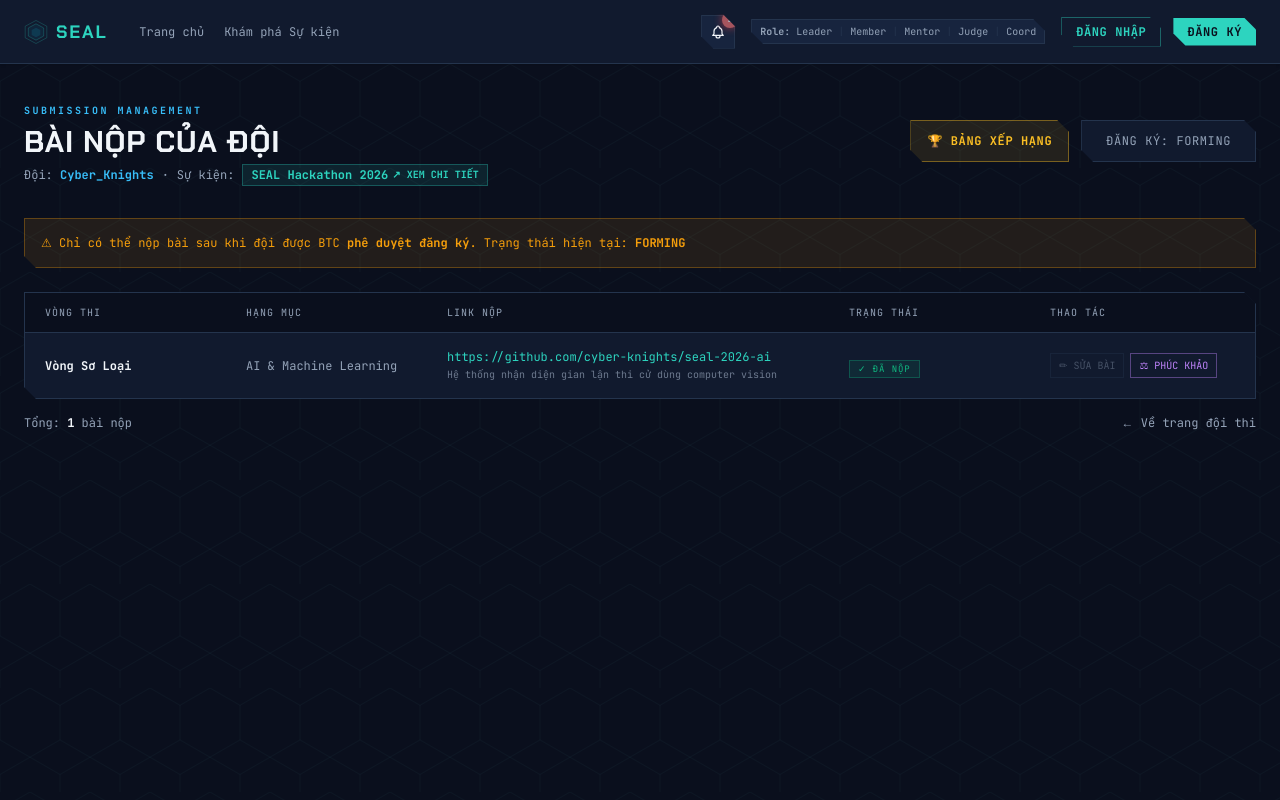
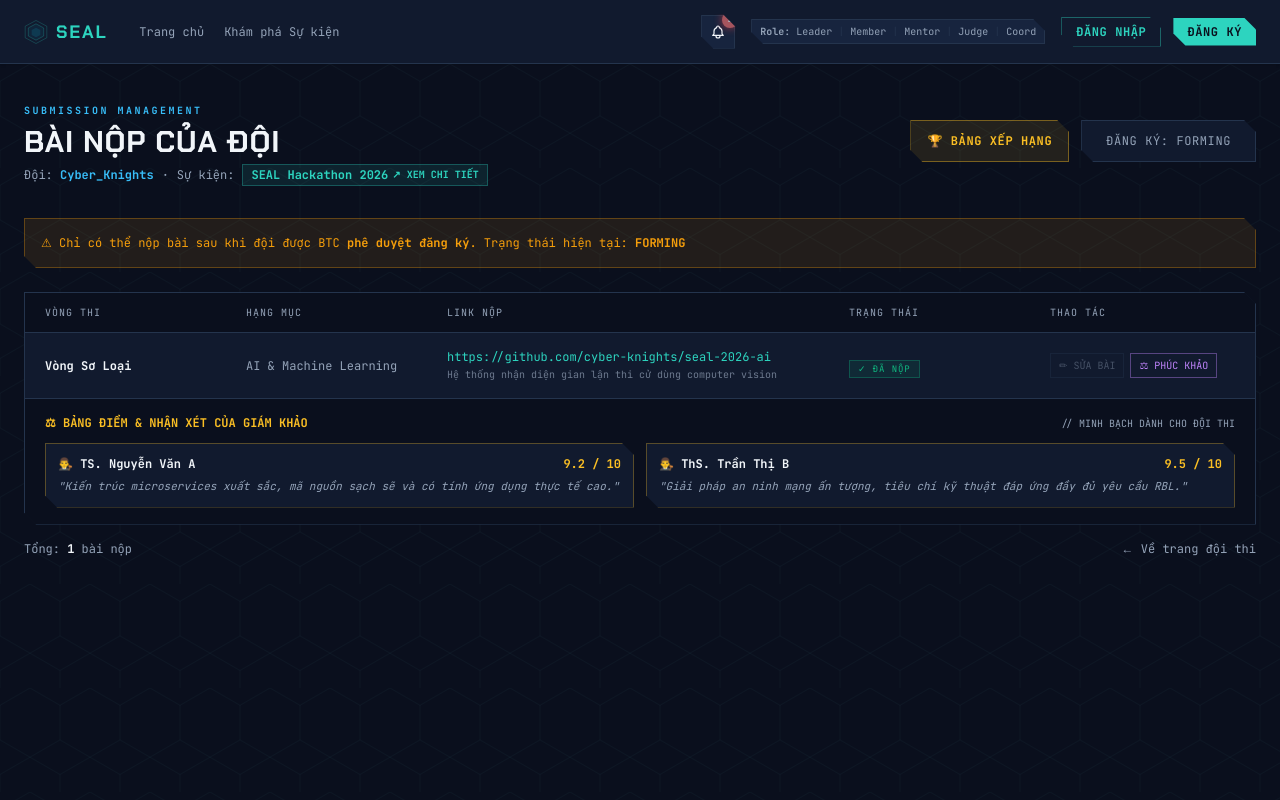
Before and after one commit to SU26-SWP-BL3W/SU26_SWP_BL3W_FE, a Next.js app: page /en/my-submissions in a window 1280 px wide. Shown: the top 800 px of the page. Built offline with nearby package versions, Linux system fonts and the light colour scheme.

Commit message:
fix(ui): add isJudgeRoute to AppLayoutWrapper for pl-64 margin alignment and add evaluation transparency panel for candidates

```diff
--- a/src/components/domain/AppLayoutWrapper.tsx
+++ b/src/components/domain/AppLayoutWrapper.tsx
@@ -12,6 +12,7 @@ export function AppLayoutWrapper({ children }: { children: React.ReactNode }) {
 
   const isCoordinatorRoute = pathname.includes("/coordinator");
   const isMentorRoute = pathname.includes("/mentor");
+  const isJudgeRoute = pathname.includes("/judge");
   const isAdminRoute = pathname.includes("/admin");
   const isEventDetailRoute = pathname.includes("/events/") && (pathname.split("/events/")[1] || "").length > 0;
   const isEventInnerRoute =
@@ -24,6 +25,7 @@ export function AppLayoutWrapper({ children }: { children: React.ReactNode }) {
   const hasVerticalSidebar =
     isCoordinatorRoute ||
     isMentorRoute ||
+    isJudgeRoute ||
     isAdminRoute ||
     (isEventInnerRoute && roleName !== "Guest");
 
--- a/src/views/MySubmissionsView.tsx
+++ b/src/views/MySubmissionsView.tsx
@@ -387,10 +387,8 @@ export function MySubmissionsView() {
             </div>
           ) : (
             visibleSubs.map(sub => (
-              <div
-                key={sub.id}
-                className="grid grid-cols-12 gap-4 px-5 py-4 border-b border-[var(--border-muted)] last:border-0 hover:bg-[rgba(56,189,248,0.02)] transition-colors items-center"
-              >
+              <div key={sub.id} className="border-b border-[var(--border-muted)] last:border-0">
+                <div className="grid grid-cols-12 gap-4 px-5 py-4 hover:bg-[rgba(56,189,248,0.02)] transition-colors items-center">
                   {/* Vòng */}
                   <div className="col-span-2 font-mono text-xs text-[var(--text-primary)] font-semibold">
                     {sub.roundName}
@@ -471,6 +469,45 @@ export function MySubmissionsView() {
                     </Link>
                   </div>
                 </div>
+
+                {/* ── Evaluation Transparency: Public Judge Scores & Comments ── */}
+                <div className="px-5 py-4 bg-[var(--bg-base)] border-t border-[var(--border-muted)] flex flex-col gap-3 font-mono">
+                  <div className="flex items-center justify-between">
+                    <span className="text-xs font-bold text-[var(--accent-judge)] uppercase flex items-center gap-2">
+                      <span>⚖ BẢNG ĐIỂM & NHẬN XÉT CỦA GIÁM KHẢO</span>
+                    </span>
+                    <span className="text-[10px] text-[var(--text-muted)]">
+                      // MINH BẠCH DÀNH CHO ĐỘI THI
+                    </span>
+                  </div>
+
+                  <div className="grid grid-cols-1 md:grid-cols-2 gap-3">
+                    <div className="p-3 bg-[var(--bg-panel)] border border-[var(--accent-judge)]/30 hud-clipped space-y-1.5">
+                      <div className="flex items-center justify-between text-xs">
+                        <span className="font-bold text-[var(--text-primary)]">
+                          👨‍⚖️ TS. Nguyễn Văn A
+                        </span>
+                        <span className="font-bold text-[var(--accent-judge)]">9.2 / 10</span>
+                      </div>
+                      <p className="text-[11px] text-[var(--text-muted)] italic">
+                        "Kiến trúc microservices xuất sắc, mã nguồn sạch sẽ và có tính ứng dụng thực tế cao."
+                      </p>
+                    </div>
+
+                    <div className="p-3 bg-[var(--bg-panel)] border border-[var(--accent-judge)]/30 hud-clipped space-y-1.5">
+                      <div className="flex items-center justify-between text-xs">
+                        <span className="font-bold text-[var(--text-primary)]">
+                          👨‍⚖️ ThS. Trần Thị B
+                        </span>
+                        <span className="font-bold text-[var(--accent-judge)]">9.5 / 10</span>
+                      </div>
+                      <p className="text-[11px] text-[var(--text-muted)] italic">
+                        "Giải pháp an ninh mạng ấn tượng, tiêu chí kỹ thuật đáp ứng đầy đủ yêu cầu RBL."
+                      </p>
+                    </div>
+                  </div>
+                </div>
+              </div>
             ))
           )}
       </div>
```
Also changed, not shown: src/views/JudgeScoringView.tsx (+39 -37 lines). Lines whose indentation alone changed are shown as unchanged.
